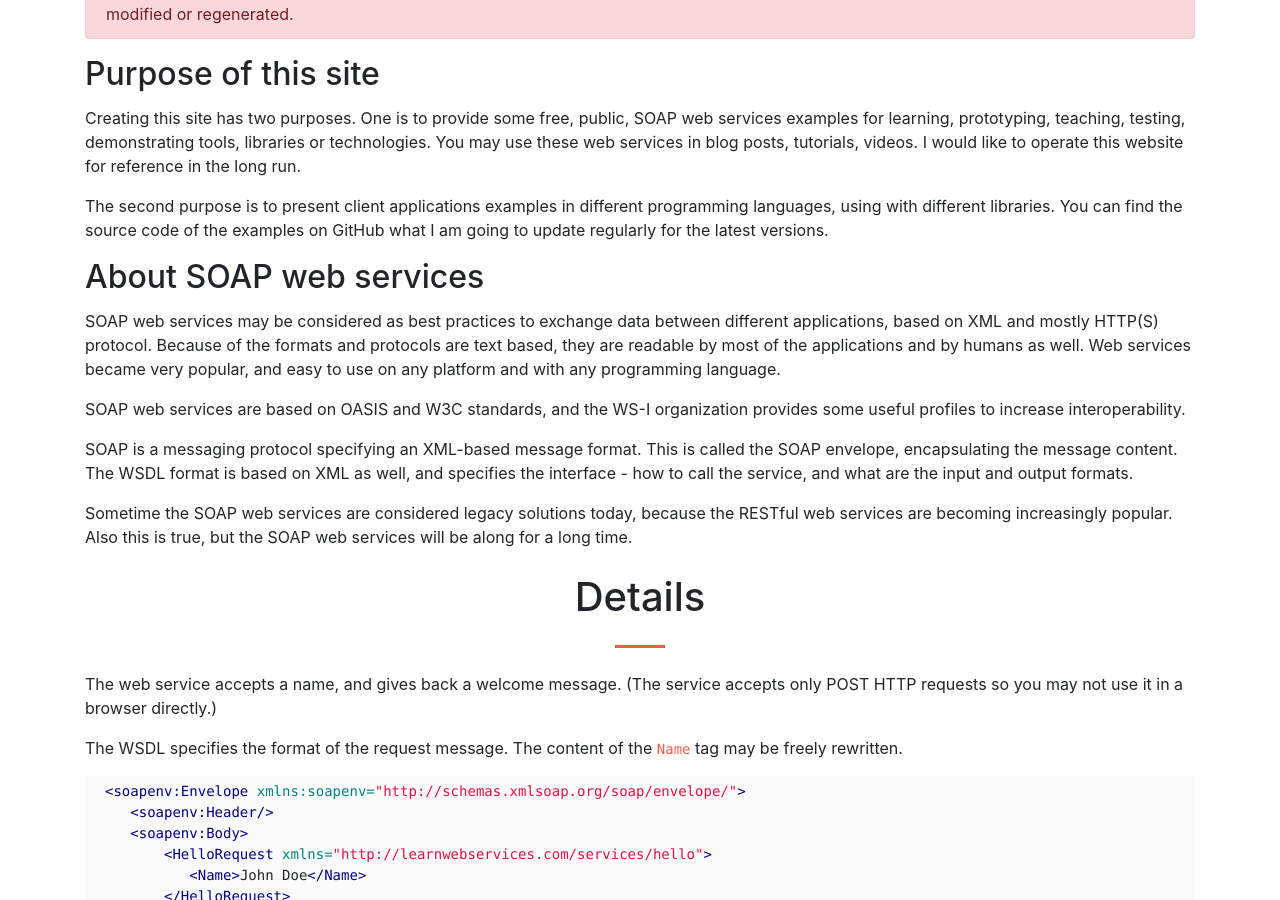
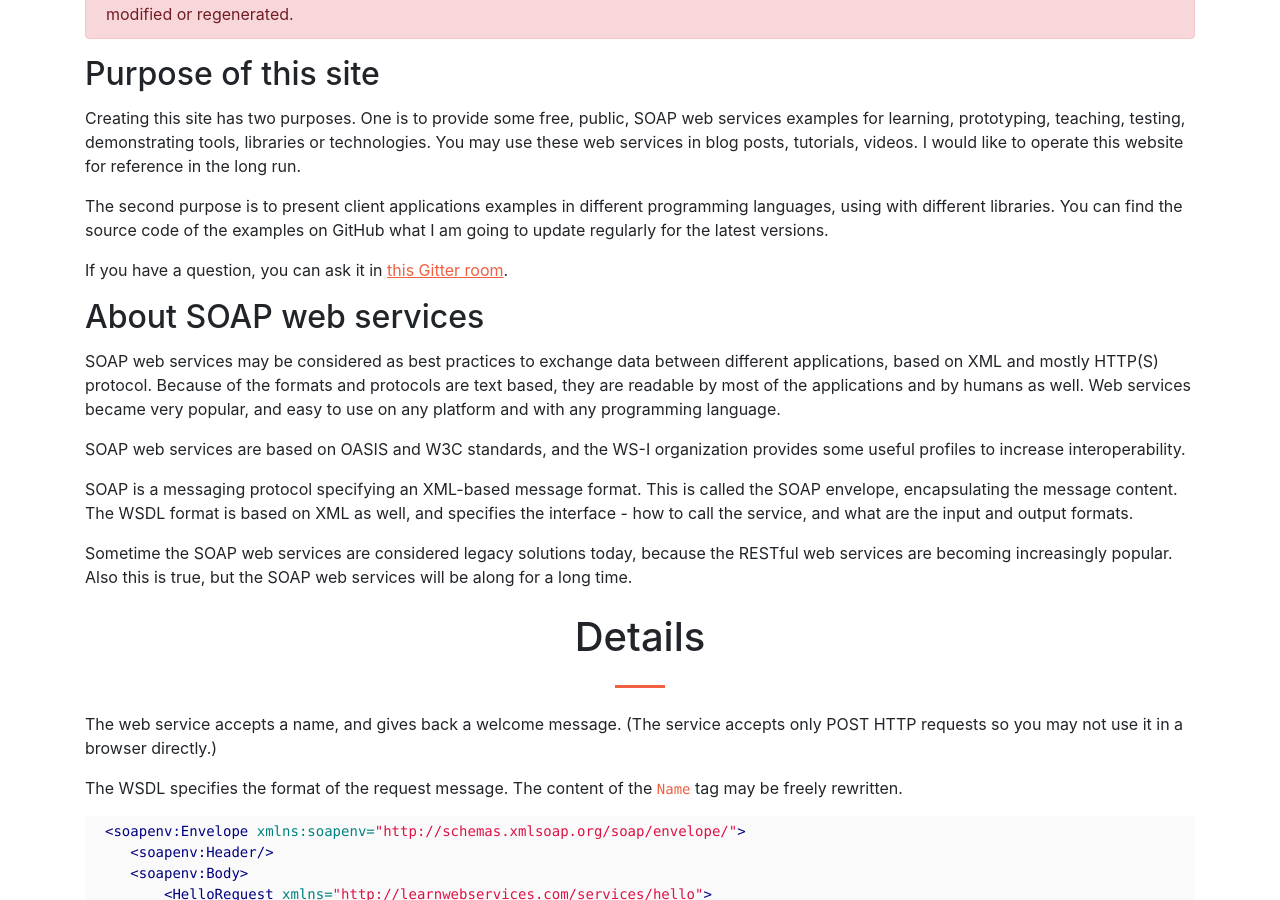
Before and after one commit to vicziani/learnwebservices, a Jekyll site: the page built from docs/index.md, in a window 1280 px wide and 900 px high, scrolled down 818 px. Built offline with Jekyll 4.4.1, drawn with Linux system fonts in a browser that asks for light colours; nearby versions of some CDN libraries; comment, search, counter and statistics services are not loaded.

Commit message:
Introduce Gitter

```diff
--- a/docs/index.md
+++ b/docs/index.md
@@ -51,6 +51,7 @@ Creating this site has two purposes. One is to provide some free, public, SOAP w
 
 The second purpose is to present client applications examples in different programming languages, using with different libraries. You can find the source code of the examples on GitHub what I am going to  update regularly for  the latest versions.
 
+If you have a question, you can ask it in [this Gitter room](https://gitter.im/learnwebservices/community).
 
 ## About SOAP web services
 
```
Also changed, not shown: docs/index-hu.md (+2 -0 lines).
